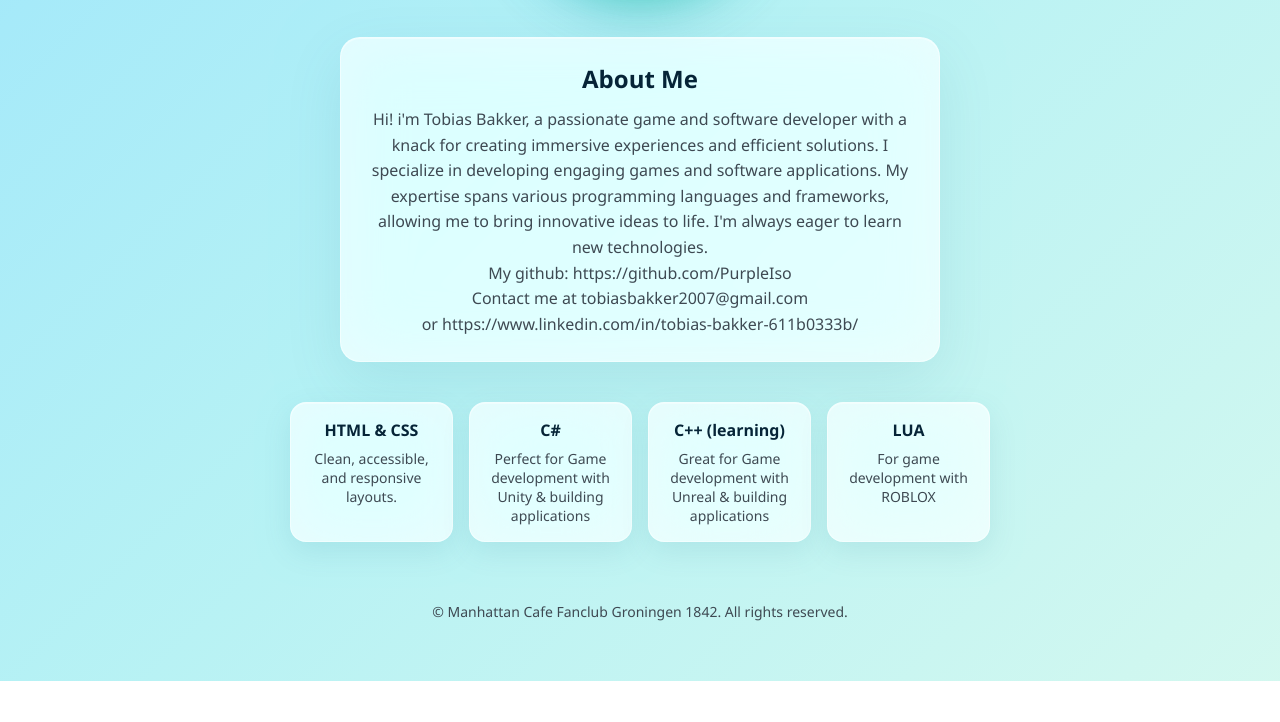
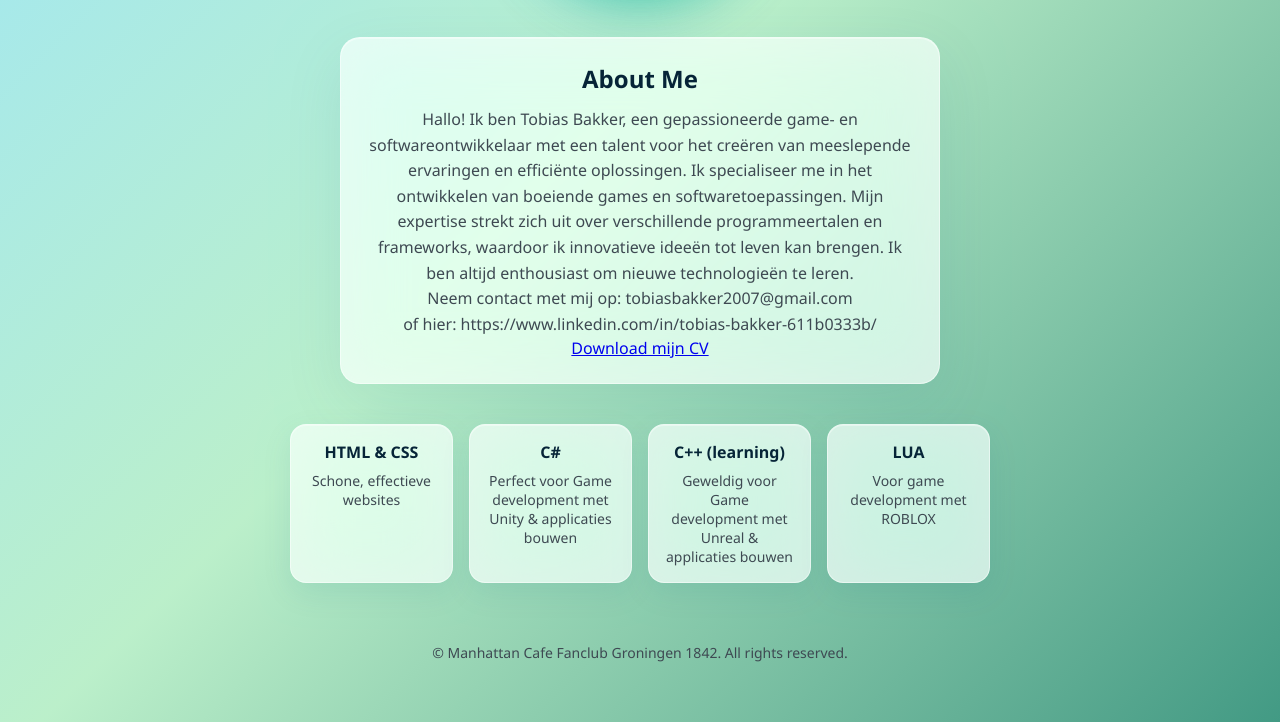
Before and after one commit to PurpleIso/PurpleIso.github.io, a plain HTML site: page Index.html in a window 1280 px wide. Shown: the part 478-1200 px from the top of the page. Before the commit the page ends 1159 px from the top, so only its background shows below. Drawn offline with Linux system fonts and the light colour scheme; files whose address does not match are found by name.

```diff
--- a/Index.html
+++ b/Index.html
@@ -19,7 +19,7 @@
     <div class="glass-frame">
       <div class="photo-wrapper">
         <img
-          src="c:\Users\tobia\Documents\CVwebsite\thumbnail_251027-ff-29131.jpg"
+          src="C:\Users\tobia\Documents\GitHub\Portofolio-website\thumbnail_251027-ff-29131.jpg"
           alt="Profile Photo"
           class="profile-image"
         />
@@ -31,35 +31,35 @@
   <section class="about">
     <h2>About Me</h2>
     <p>
-    Hi! i'm Tobias Bakker, a passionate game and software developer with a knack for creating immersive experiences and efficient solutions. I specialize in developing engaging games and software applications. My expertise spans various programming languages and frameworks, allowing me to bring innovative ideas to life. I'm always eager to learn new technologies.
+   Hallo! Ik ben Tobias Bakker, een gepassioneerde game- en softwareontwikkelaar met een talent voor het creëren van meeslepende ervaringen en efficiënte oplossingen. Ik specialiseer me in het ontwikkelen van boeiende games en softwaretoepassingen. Mijn expertise strekt zich uit over verschillende programmeertalen en frameworks, waardoor ik innovatieve ideeën tot leven kan brengen. Ik ben altijd enthousiast om nieuwe technologieën te leren.
     </p>
     <p>
-      My github: https://github.com/PurpleIso
+      Neem contact met mij op: tobiasbakker2007@gmail.com
     </p>
     <p>
-      Contact me at tobiasbakker2007@gmail.com
+      of hier: https://www.linkedin.com/in/tobias-bakker-611b0333b/
     </p>
-    <p>
-      or https://www.linkedin.com/in/tobias-bakker-611b0333b/
-    </p>
+    <P>
+       <a href="c:\Users\tobia\Documents\GitHub\Portofolio-website\mijnCV.png" download>
+    </P>Download mijn CV</a>
   </section>
 
   <section class="skills">
     <div class="skill">
       <h3>HTML & CSS</h3>
-      <p>Clean, accessible, and responsive layouts.</p>
+      <p>Schone, effectieve websites</p>
     </div>
     <div class="skill">
       <h3>C#</h3>
-      <p>Perfect for Game development with Unity & building applications</p>
+      <p>Perfect voor Game development met Unity & applicaties bouwen</p>
     </div>
     <div class="skill">
       <h3>C++ (learning) </h3>
-      <p>Great for Game development with Unreal & building applications</p>
+      <p>Geweldig voor Game development met Unreal & applicaties bouwen</p>
     </div>
     <div class="skill">
       <h3>LUA</h3>
-      <p>For game development with ROBLOX</p>
+      <p>Voor game development met ROBLOX</p>
     </div>
   </section>
 
--- a/style.css
+++ b/style.css
@@ -4,8 +4,8 @@ body {
   font-family: "Segoe UI", system-ui, -apple-system, sans-serif;
   background: linear-gradient(135deg,
     oklch(0.88 0.08 220),
-    oklch(0.92 0.06 200),
-    oklch(0.95 0.04 180));
+    oklch(90.622% 0.07329 153.86),
+    oklch(62.62% 0.09132 174.284));
   color: oklch(0.3 0.02 240);
   min-height: 100vh;
   display: flex;
```
Also changed, not shown: mijnCV.png (added).
